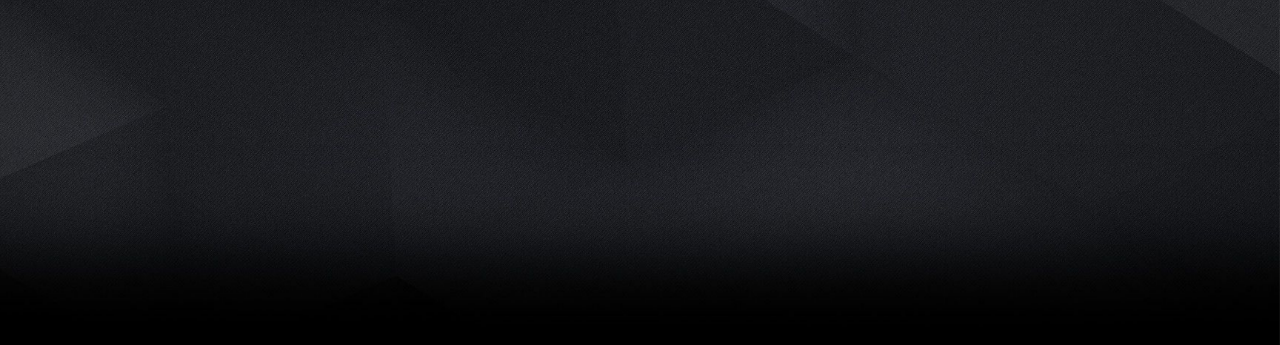
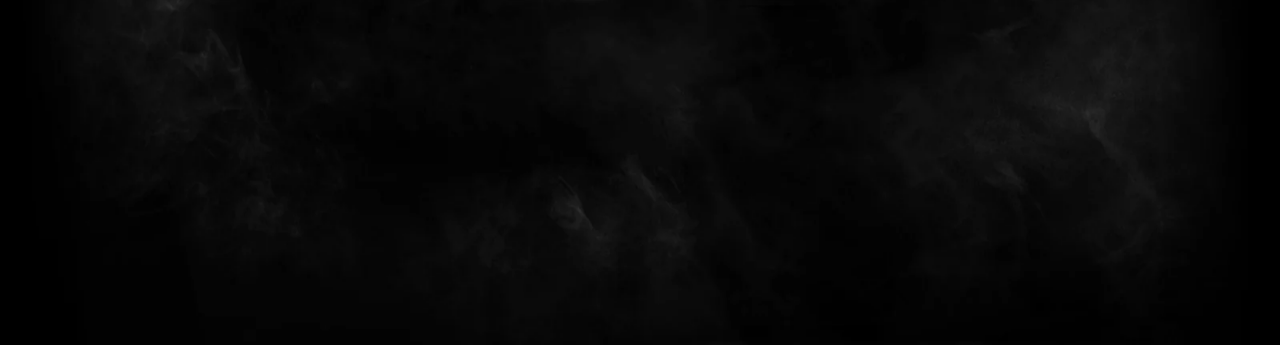
Before and after one commit to CalderJohnson/my-site, a plain HTML site: page index.html in a window 1280 px wide. Shown: the part 455-800 px from the top of the page. Drawn offline with Linux system fonts and the light colour scheme.

Commit message:
cooler background

```diff
--- a/index.html
+++ b/index.html
@@ -10,7 +10,7 @@
     <title>Calder Johnson</title>
 </head>
 <body>
-    <img id="background-img" src="static/assets/bg.jpg"></img>
+    <img id="background-img" src="static/assets/bg.webp"></img>
     <section id="centre-menu">
         <h1 id="my-title">Calder Johnson</h1>
         <hr>
```
Also changed, not shown: static/assets/bg.jpg (deleted), static/assets/bg.webp (added).
